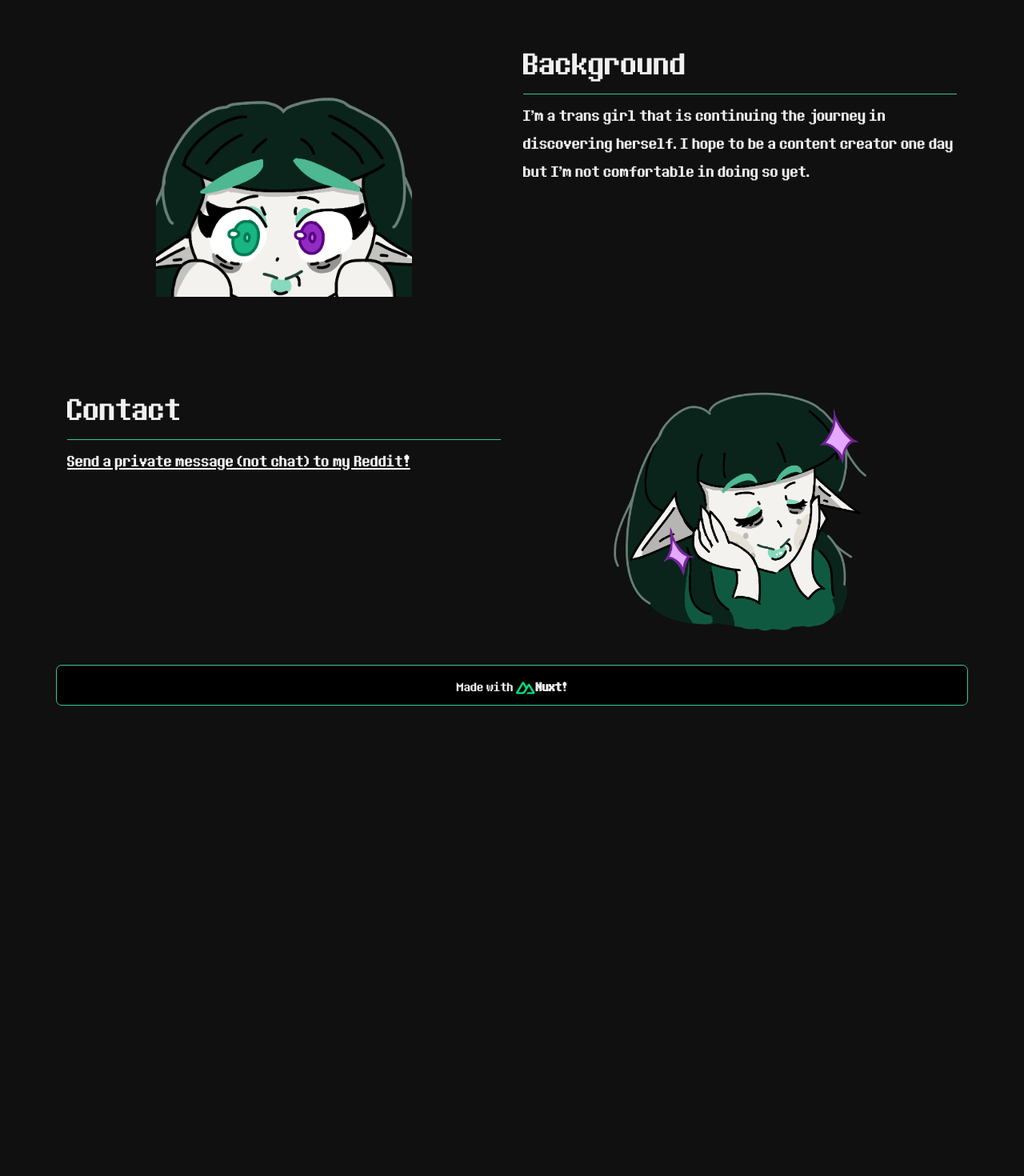
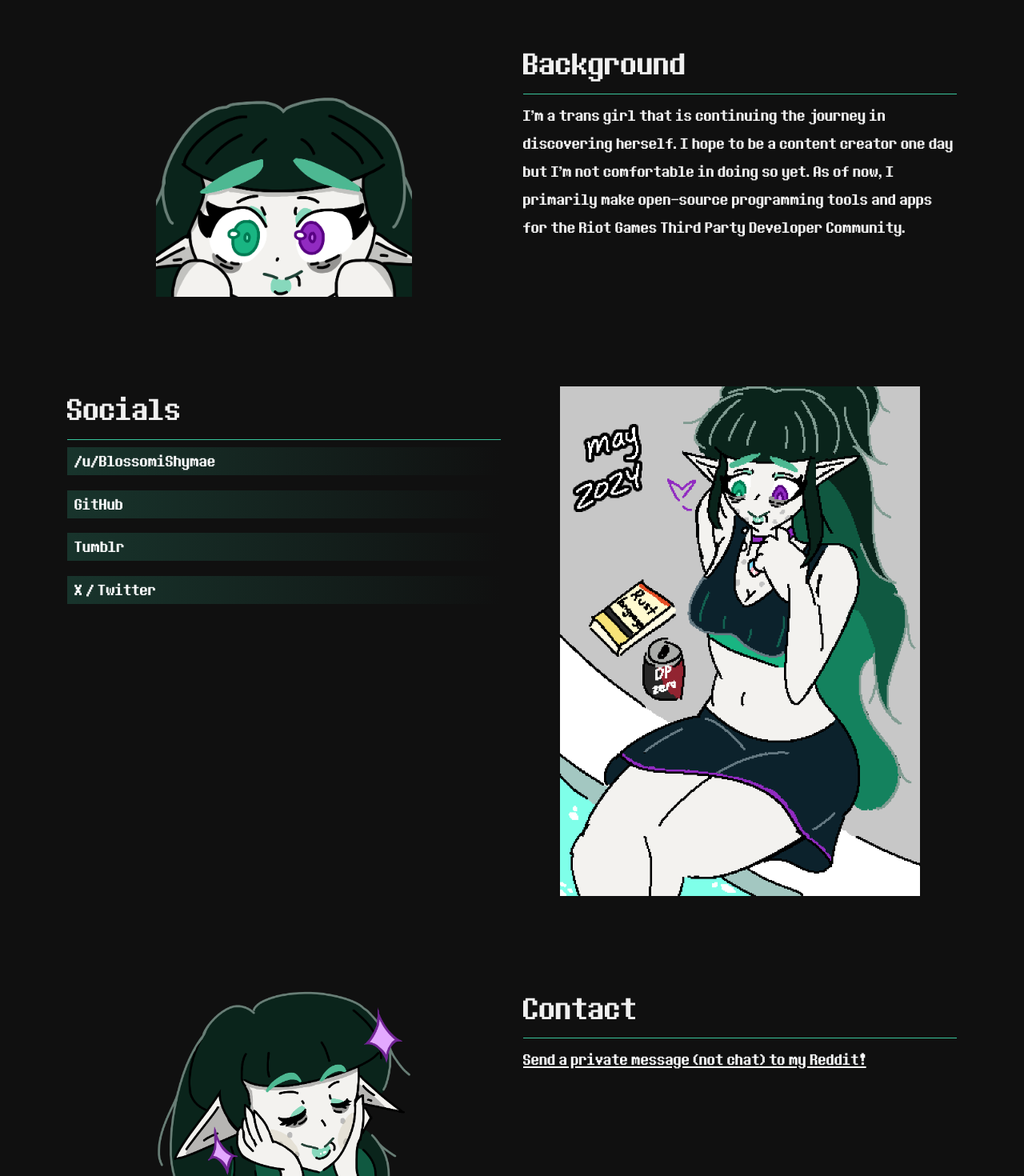
Before and after one commit to BlossomiShymae/BlossomiShymae.github.io, a Nuxt app: page / in a window 1280 px wide. Shown: the part 840-2310 px from the top of the page at 80% size. Before the commit the page ends 1722 px from the top, so only its background shows below. Built offline with nearby package versions, Linux system fonts and the light colour scheme.

Commit message:
Add social section

```diff
--- a/pages/index.vue
+++ b/pages/index.vue
@@ -31,7 +31,8 @@
       <div class="col-lg-6">
         <h1 class="border-bottom pb-2">Background</h1>
         <p class="lead">I'm a trans girl that is continuing the journey in discovering herself.
-          I hope to be a content creator one day but I'm not comfortable in doing so yet. </p>
+          I hope to be a content creator one day but I'm not comfortable in doing so yet.
+          As of now, I primarily make open-source programming tools and apps for the Riot Games Third Party Developer Community. </p>
       </div>
     </div>
 
@@ -39,15 +40,36 @@
 
     <div class="row">
       <div class="col-lg-6">
-        <h1 class="border-bottom pb-2">Contact</h1>
-        <p class="lead"><a href="https://old.reddit.com/user/BlossomiShymae/" class="text-light">Send a private message (not chat) to my Reddit!</a></p>
+        <h1 class="border-bottom pb-2">Socials</h1>
+        <div class="d-flex flex-column align-items-stretch gap-3">
+          <a href="https://reddit.com/u/BlossomiShymae" class="text-decoration-none text-light lead bg-right-gradient ps-2">/u/BlossomiShymae</a>
+          <a href="https://github.com/BlossomiShymae" class="text-decoration-none text-light lead bg-right-gradient ps-2">GitHub</a>
+          <a href="https://tumblr.com/blossomishymae" class="text-decoration-none text-light lead bg-right-gradient ps-2">Tumblr</a>
+          <a href="https://twitter.com/BlossomiShymae" class="text-decoration-none text-light lead bg-right-gradient ps-2">X / Twitter</a>
+        </div>
       </div>
+      <div class="col-lg-6 d-flex justify-content-center">
+        <div style="width: 450px;">
+          <img class="img-fluid" src="/img/may_2024.png"/>
+        </div>
+      </div>
+    </div>
+
+    <div class="divider"></div>
+
+    <div class="row">
       <div class="col-lg-6 d-flex justify-content-center">
         <div style="width: 320px">
           <img class="img-fluid" src="/img/blossomi_uwu.png"/>
         </div>
       </div>
+      <div class="col-lg-6">
+        <h1 class="border-bottom pb-2">Contact</h1>
+        <p class="lead"><a href="https://old.reddit.com/user/BlossomiShymae/" class="text-light">Send a private message (not chat) to my Reddit!</a></p>
+      </div>
     </div>
+
+
   </div>
 </template>
 
--- a/public/css/app.css
+++ b/public/css/app.css
@@ -166,6 +166,10 @@ body {
   backdrop-filter: blur(0.4rem);
 }
 
+.bg-right-gradient {
+  background: linear-gradient(270deg, var(--background-color), var(--accent-secondary-color-20));
+}
+
 .text-shadow {
   text-shadow: 0.1rem 0.1rem 0.25rem black, 0.1rem 0.1rem 0.25rem black, 0.1rem 0.1rem 0.25rem black;
 }
```
Also changed, not shown: public/img/may_2024.png (added).
